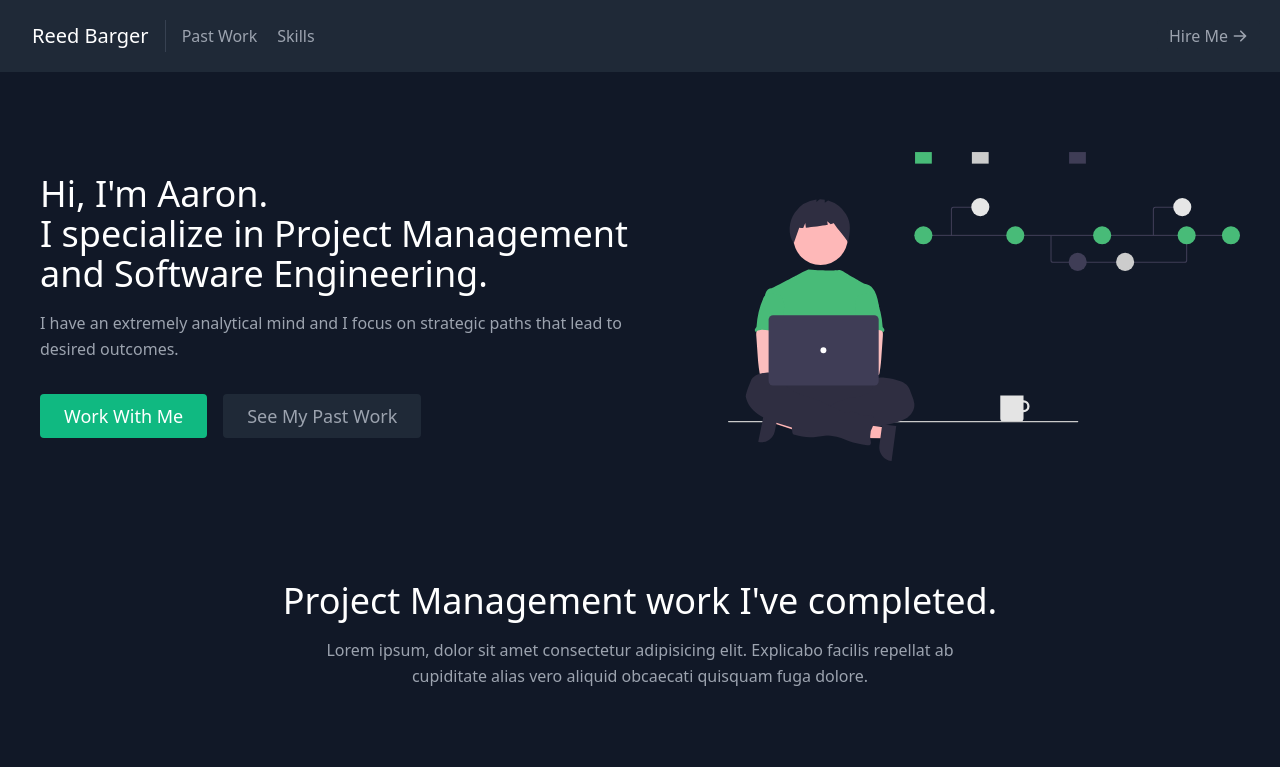
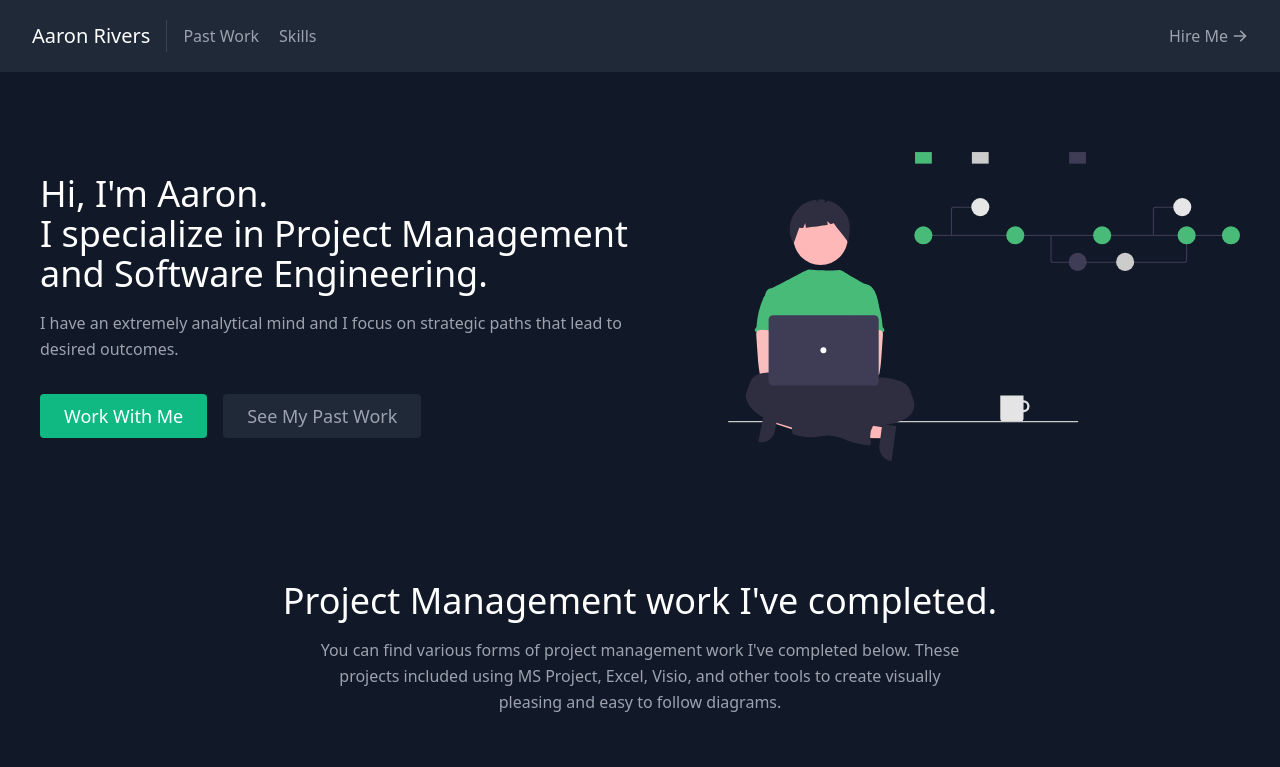
Before and after one commit to ARivers223/Portfolio, a React (Create React App) app: page / in a window 1280 px wide. Shown: the top 767 px of the page. Built offline with nearby package versions, Linux system fonts and the light colour scheme.

Commit message:
Updates navbar and project management segment lorem ipsum. Also rearranges project order as well.

```diff
--- a/src/components/ManagementProjects.js
+++ b/src/components/ManagementProjects.js
@@ -10,9 +10,7 @@ export default function ManagementProjects() {
             Project Management work I've completed.
           </h1>
           <p className="lg:w-2/3 mx-auto leading-relaxed text-base">
-            Lorem ipsum, dolor sit amet consectetur adipisicing elit. Explicabo
-            facilis repellat ab cupiditate alias vero aliquid obcaecati quisquam
-            fuga dolore.
+           You can find various forms of project management work I've completed below. These projects included using MS Project, Excel, Visio, and other tools to create visually pleasing and easy to follow diagrams.
           </p>
         </div>
         <div className="flex flex-wrap -m-4">
--- a/src/components/Navbar.js
+++ b/src/components/Navbar.js
@@ -7,7 +7,7 @@ export default function Navbar() {
       <div className="container mx-auto flex flex-wrap p-5 flex-col md:flex-row items-center">
         <a className="title-font font-medium text-white mb-4 md:mb-0">
           <a href="#about" className="ml-3 text-xl">
-            Reed Barger
+            Aaron Rivers
           </a>
         </a>
         <nav className="md:mr-auto md:ml-4 md:py-1 md:pl-4 md:border-l md:border-gray-700	flex flex-wrap items-center text-base justify-center">
--- a/src/data.js
+++ b/src/data.js
@@ -1,35 +1,35 @@
 export const MgmtProjects = [
   {
-    title: "Cost Management Plan",
-    subtitle: "MERN Stack",
+    title: "Cost Management Plans & Analysis",
+    subtitle: "Budgeting",
     description:
-      "Lorem ipsum dolor sit amet consectetur adipisicing elit. Praesentium dolore rerum laborum iure enim sint nemo omnis voluptate exercitationem eius?",
+      "Projects where I needed to come up with a cost management plan or create a cost analysis.",
     image: "./project-1.gif",
     link: "https://drive.google.com/drive/u/0/folders/1pSslpAYkJMKfCYBA3hr6g3T7oUrW4fXg",
   },
   {
-    title: "Critical Path Diagram",
-    subtitle: "React and Python",
+    title: "Project Outlines and Gantt Charts",
+    subtitle: "MS Project",
     description:
-      "Lorem ipsum dolor sit amet consectetur adipisicing elit. Praesentium dolore rerum laborum iure enim sint nemo omnis voluptate exercitationem eius?",
+      "Projects where I used MS Project to create both an outline of work and Gantt Charts that focused on the critical path.",
     image: "./project-2.gif",
-    link: "https://drive.google.com/drive/u/0/folders/1eUWzJmF24Oak2uEAAUjg6C0tNFhJ9zns",
+    link: "https://drive.google.com/drive/u/0/folders/1d8qNrf9PTM3-r-Uu5cW3YRsIEqJD9H0r",
   },
   {
     title: "Fishbone Diagram",
-    subtitle: "React and Firebase",
+    subtitle: "Error Handling and Tracing",
     description:
-      "Lorem ipsum dolor sit amet consectetur adipisicing elit. Praesentium dolore rerum laborum iure enim sint nemo omnis voluptate exercitationem eius?",
+      "Projects where I used Visio to create a Ishikawa diagram based on an issue that popped up during the project timeline.",
     image: "./project-3.gif",
     link: "https://drive.google.com/drive/u/0/folders/1znWXppIaqKhCDc0Ev2an505qNqMabiKQ",
   },
   {
-    title: "Gantt Charts",
-    subtitle: "React Hooks",
+    title: "Critical Path Diagram",
+    subtitle: "Project Timeline",
     description:
-      "Lorem ipsum dolor sit amet consectetur adipisicing elit. Praesentium dolore rerum laborum iure enim sint nemo omnis voluptate exercitationem eius?",
+      "Project where I created a manual critical path diagram to calculate the optimum path for the project.",
     image: "./project-4.gif",
-    link: "https://drive.google.com/drive/u/0/folders/1d8qNrf9PTM3-r-Uu5cW3YRsIEqJD9H0r",
+    link: "https://drive.google.com/drive/u/0/folders/1eUWzJmF24Oak2uEAAUjg6C0tNFhJ9zns",
   },
 ];
 export const SftwProjects = [
```
